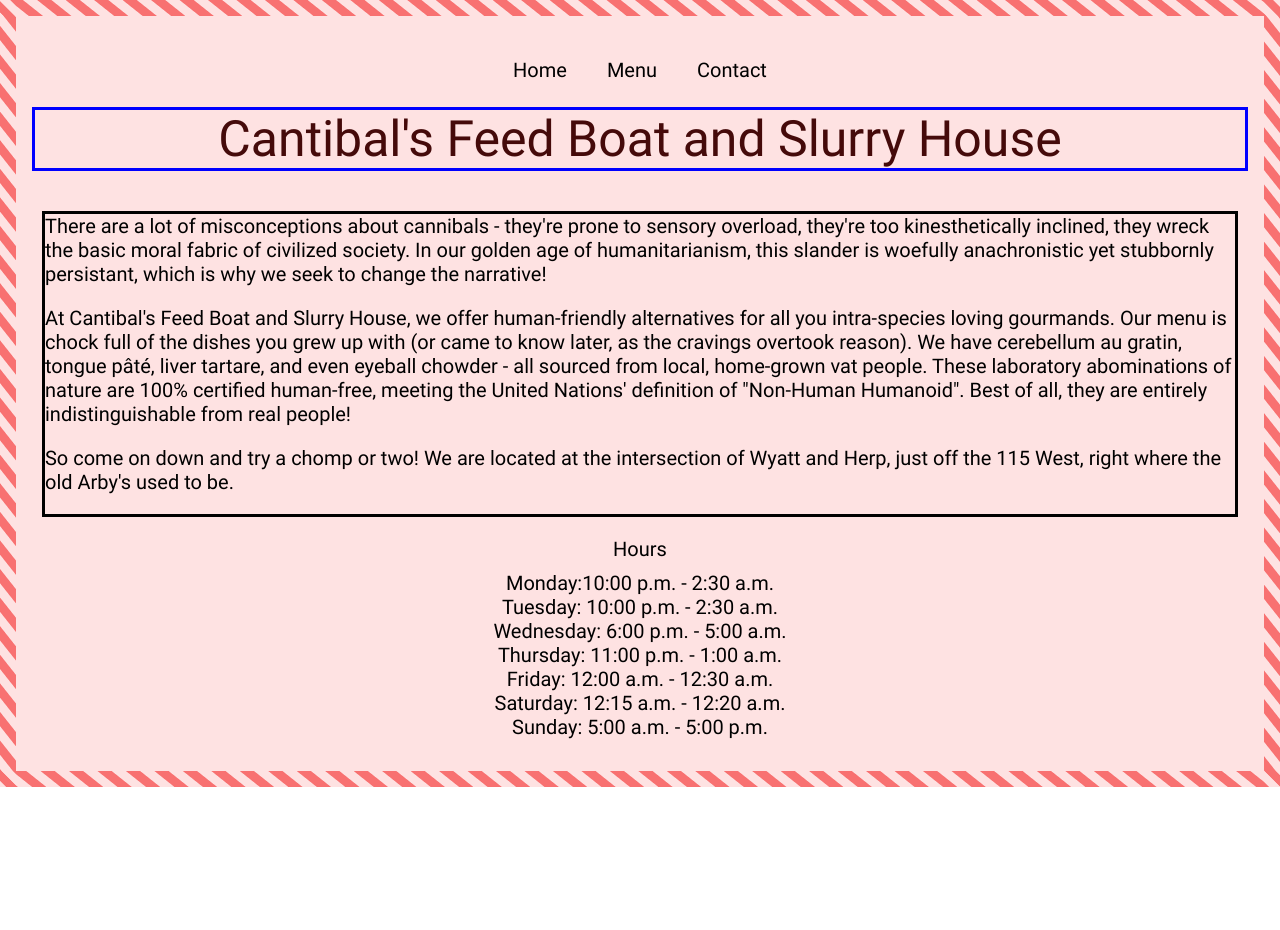
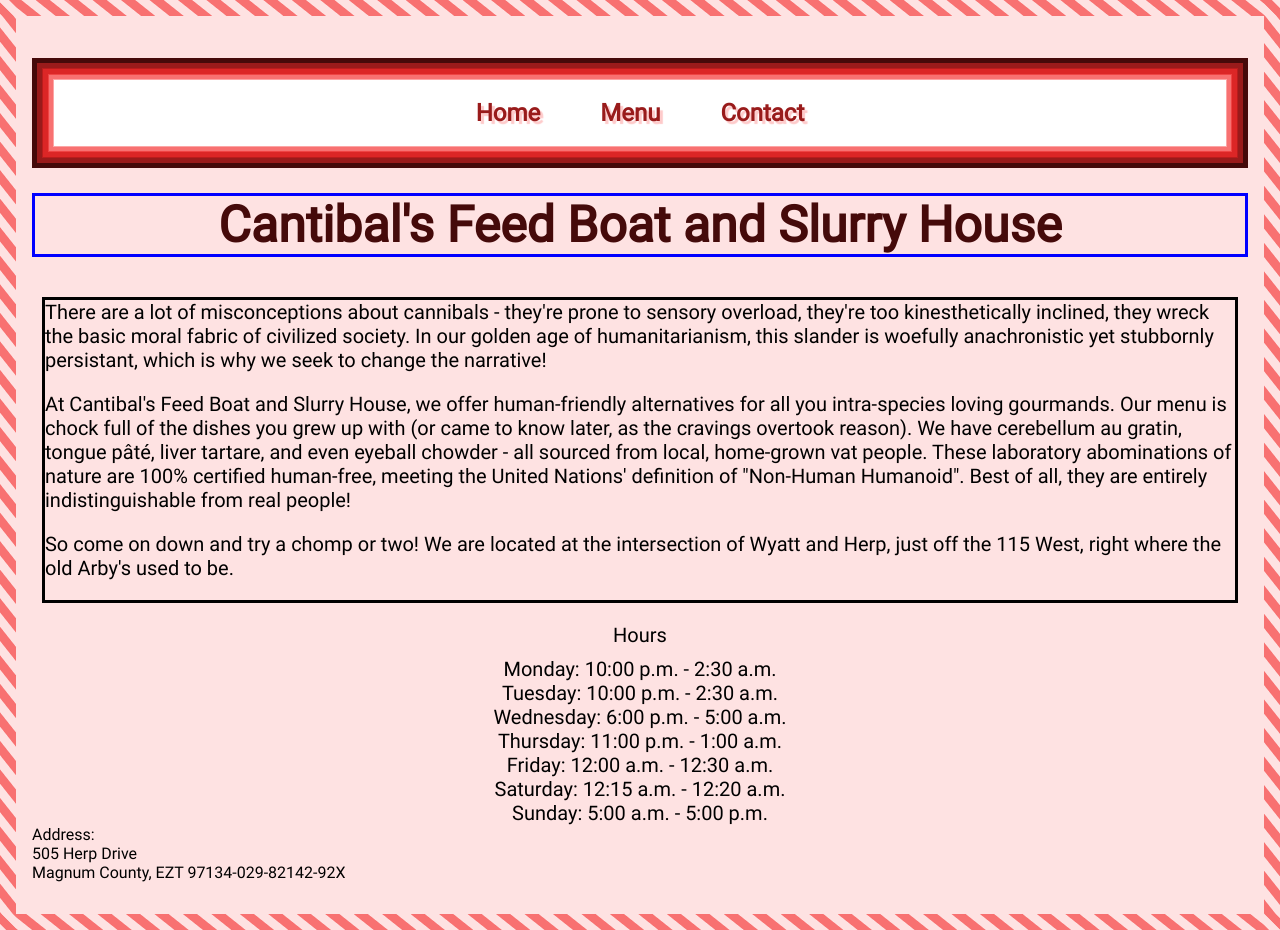
Before and after one commit to technexx/Webpack-Restaurant, a website built with webpack: page dist/index.html in a window 1280 px wide. Before the commit the page ends 800 px from the top, so only its background shows below. Built offline with nearby package versions, Linux system fonts and the light colour scheme.

Commit message:
color + bg changes plus added address

```diff
--- a/src/mainLayout.js
+++ b/src/mainLayout.js
@@ -8,6 +8,7 @@ export function createMainPage() {
     createHeader()
     createIntro()
     createHours()
+    createAddress()
 }
 
 export function createNav() {
@@ -76,7 +77,7 @@ function createHours() {
 
     const days = document.querySelectorAll(".hours > p")
 
-    days[0].innerText = "Monday:10:00 p.m. - 2:30 a.m."
+    days[0].innerText = "Monday: 10:00 p.m. - 2:30 a.m."
     days[1].innerText = "Tuesday: 10:00 p.m. - 2:30 a.m."
     days[2].innerText = "Wednesday: 6:00 p.m. - 5:00 a.m."
     days[3].innerText = "Thursday: 11:00 p.m. - 1:00 a.m."
@@ -84,3 +85,27 @@ function createHours() {
     days[5].innerText = "Saturday: 12:15 a.m. - 12:20 a.m."
     days[6].innerText = "Sunday: 5:00 a.m. - 5:00 p.m."
 }
+
+function createAddress() {
+    const div = document.createElement("div")
+    div.classList.add("address")
+    mainBody.append(div)
+
+    const address = document.querySelector(".address")
+
+    const header = document.createElement("p")
+    const bodyOne = document.createElement("p")
+    const bodyTwo = document.createElement("p")
+
+    address.appendChild(header)
+    address.appendChild(bodyOne)
+    address.appendChild(bodyTwo)
+
+    header.setAttribute("id", "address-header")
+    bodyOne.setAttribute("id", "address-body-one")
+    bodyOne.setAttribute("id", "address-body-two")
+
+    header.innerText = "Address:"
+    bodyOne.innerText = "505 Herp Drive"
+    bodyTwo.innerText =  "Magnum County, EZT 97134-029-82142-92X"
+}
--- a/src/style.css
+++ b/src/style.css
@@ -16,7 +16,6 @@
     justify-content: center;
     padding: 2rem 1rem;
     background-color: #fee2e2;
-    /* background-color: var(--dark-red); */
     border: 1rem solid var(--red-orange);
     border-image: repeating-linear-gradient(45deg, transparent, transparent 5px, var(--red-orange) 6px, var(--red-orange) 15px, transparent 16px, transparent 20px) 20/1rem;
 }
@@ -24,9 +23,27 @@
 .nav {
     display: flex;
     justify-content: center;
-    column-gap: 40px;
+    column-gap: 60px;
     font-size: 20px;
     margin-top: 10px;
+
+    background: #fff;
+    font-family: Montserrat, sans-serif;;
+    font-size: 24px;
+    line-height: 30px;
+    font-weight: bold;
+    color: #991b1b;
+    padding: 40px;
+    box-shadow:
+      inset #450a0a 0 0 0 5px,
+      inset #7f1d1d 0 0 0 1px,
+      inset #991b1b 0 0 0 10px,
+      inset #b91c1c 0 0 0 11px,
+      inset #dc2626 0 0 0 16px,
+      inset #ef4444 0 0 0 17px,
+      inset #f87171 0 0 0 21px,
+      inset #fca5a5 0 0 0 22px;
+    text-shadow: 3px 3px 1px #fecaca;
 }
 
 .nav p:hover {
@@ -38,9 +55,9 @@
     justify-content: center;
     text-align: center;
     font-size: 50px;
+    font-weight: bold;
     color: #450a0a;
     border: 3px solid blue;
-    /* background-color: #e2e8f0; */
     margin-top: 25px;
 }
 
```
Also changed, not shown: dist/main.js.
